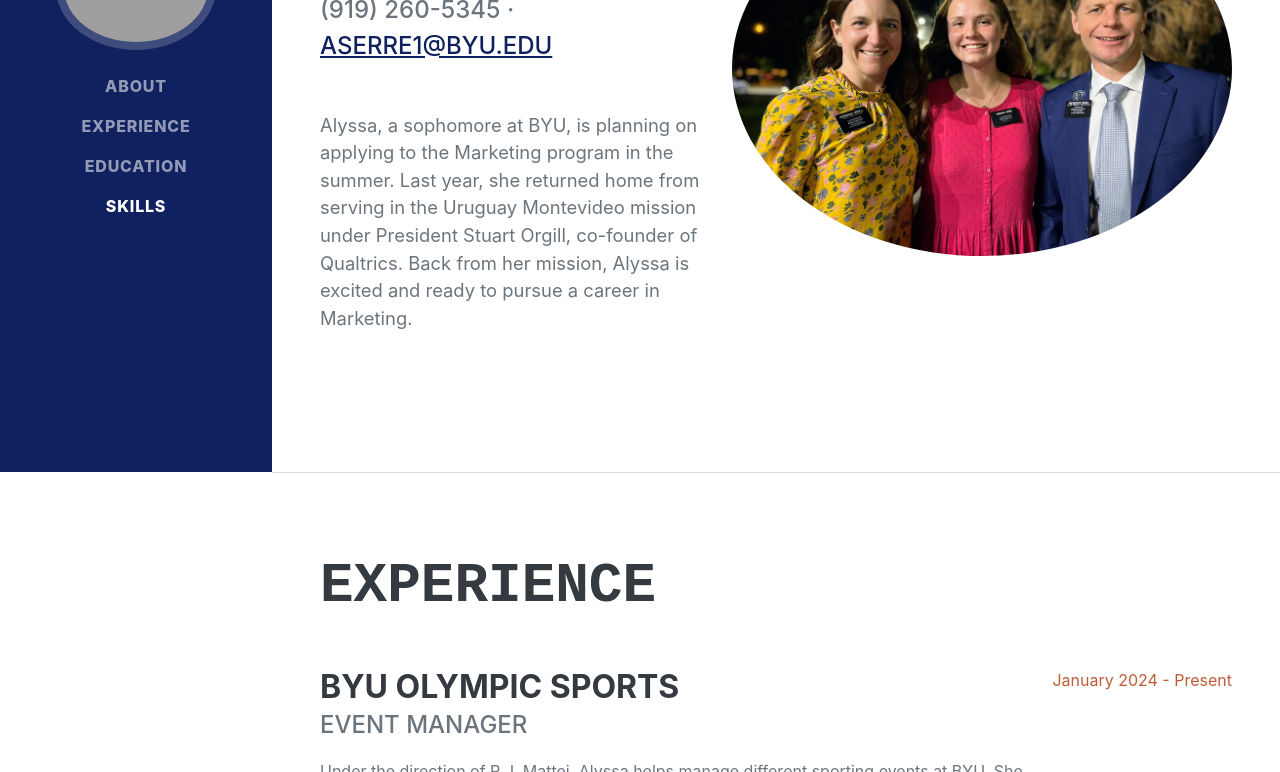
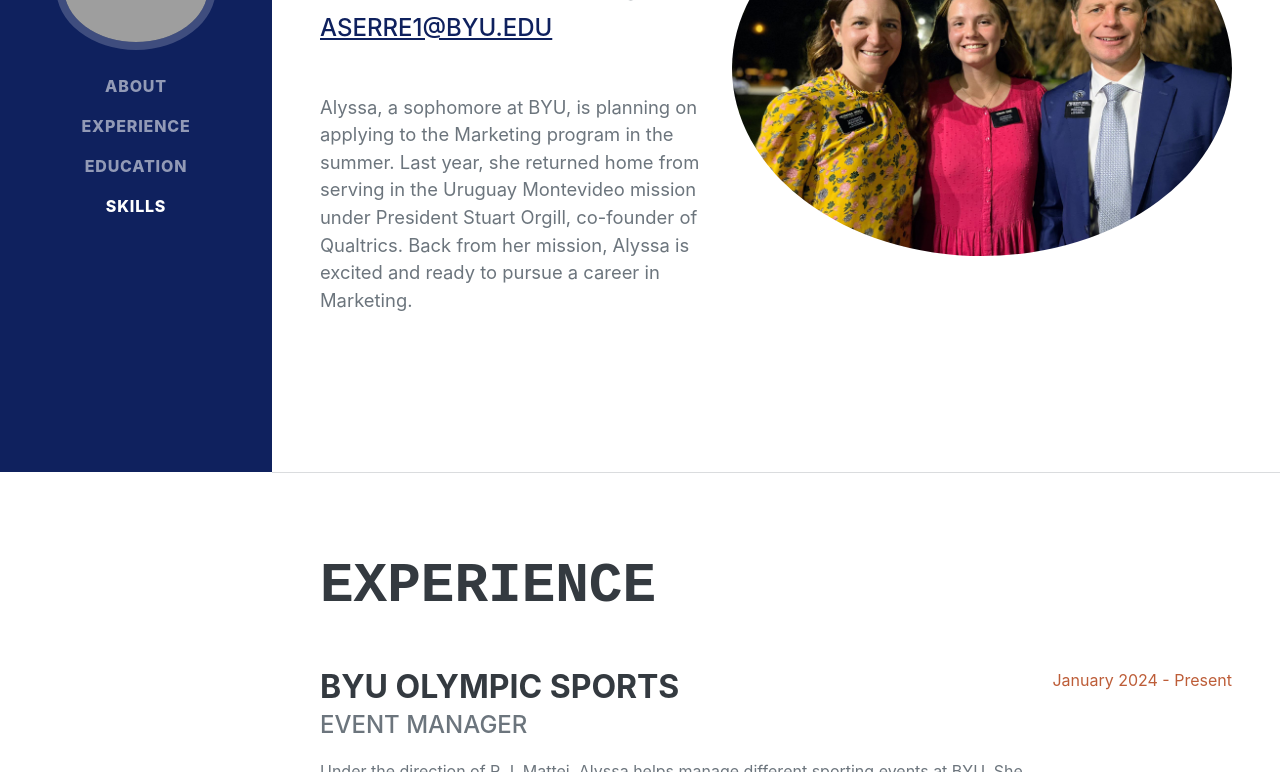
Before and after one commit to racserre/Alyssa-s-Portfolio, a plain HTML site: page index.html in a window 1280 px wide. Shown: the part 328-1100 px from the top of the page. Drawn offline with nearby package versions, Linux system fonts and the light colour scheme; grey boxes are pictures that could not be loaded; a web font is replaced by a local one.

Commit message:
Update index.html

```diff
--- a/index.html
+++ b/index.html
@@ -46,7 +46,7 @@
                         <span class="text-primary darktext">Serre</span>
                     </h1>
                     <div class="subheading mb-5">
-                        Brigham Young University · (919) 260-5345 ·
+                        Brigham Young University ·
                         <a class="darktext" href="mailto:name@email.com">aserre1@byu.edu</a>
                     </div>
                     <p class="lead mb-5">Alyssa, a sophomore at BYU, is planning on applying to the Marketing program in the summer. Last year, she returned home from serving in the Uruguay Montevideo mission under President Stuart Orgill, co-founder of Qualtrics. Back from her mission, Alyssa is excited and ready to pursue a career in Marketing. </p>
```
